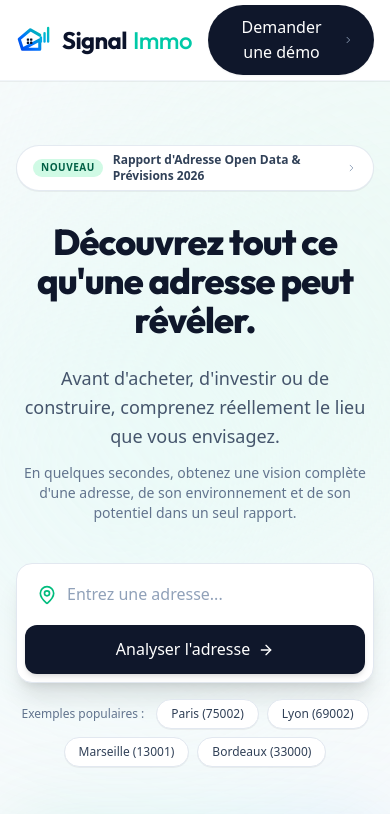
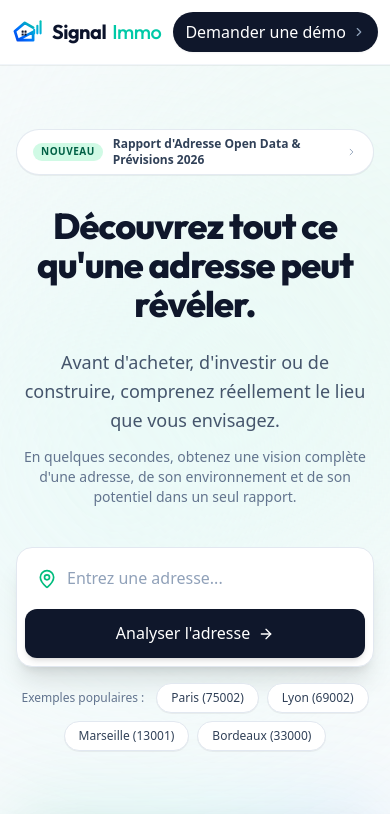
Before and after one commit to litimeo/Briquiii, a React (Vite) app: page / in a window 390 px wide. Shown: the top 814 px of the page. Built offline with nearby package versions, Linux system fonts and the light colour scheme.

Commit message:
style: optimize mobile layout for navigation and cards
Adjust padding, margins, and component sizing to improve responsiveness and touch targets on smaller screens.

```diff
--- a/src/App.tsx
+++ b/src/App.tsx
@@ -131,7 +131,7 @@ export default function App() {
           presetAddresses={PRESET_SAMPLE_ADDRESSES}
         />
       ) : (
-        <main className="max-w-7xl mx-auto px-4 sm:px-6 lg:px-8 pt-6 pb-20 space-y-8">
+        <main className="max-w-7xl mx-auto px-3 sm:px-6 lg:px-8 pt-4 sm:pt-6 pb-16 sm:pb-20 space-y-6 sm:space-y-8">
           {currentReport && (
             <>
               {/* Top Aggregated Address Summary Header Card */}
--- a/src/components/AddressHeaderCard.tsx
+++ b/src/components/AddressHeaderCard.tsx
@@ -244,32 +244,34 @@ export const AddressHeaderCard: React.FC<AddressHeaderCardProps> = ({ report, on
       </div>
 
       {/* Action Footer Buttons */}
-      <div className="flex items-center justify-between pt-4 border-t border-slate-200/80 gap-4 flex-wrap">
+      <div className="flex flex-col sm:flex-row items-stretch sm:items-center justify-between pt-4 border-t border-slate-200/80 gap-3 sm:gap-4">
         <button
           onClick={onOpenAiSynthesis}
-          className="btn-glow px-6 py-3.5 rounded-2xl text-xs sm:text-sm font-extrabold flex items-center gap-2.5 shadow-lg"
+          className="btn-glow w-full sm:w-auto px-5 sm:px-6 py-3 sm:py-3.5 rounded-2xl text-xs sm:text-sm font-extrabold flex items-center justify-center gap-2 sm:gap-2.5 shadow-lg"
         >
-          <Sparkles className="w-4 h-4 sm:w-5 sm:h-5 text-amber-200" />
+          <Sparkles className="w-4 h-4 sm:w-5 sm:h-5 text-amber-200 shrink-0" />
           <span>Lancer la Synthèse IA & Leviers de Négociation</span>
         </button>
 
-        <div className="flex items-center gap-3">
+        <div className="flex items-center gap-2 sm:gap-3 w-full sm:w-auto">
           {onResetAddress && (
             <button
               onClick={onResetAddress}
-              className="px-4.5 py-3 rounded-2xl bg-white hover:bg-slate-100 text-slate-800 text-xs sm:text-sm font-bold border border-slate-300/80 flex items-center gap-2 transition-colors shadow-2xs"
+              className="flex-1 sm:flex-initial px-3.5 sm:px-4.5 py-2.5 sm:py-3 rounded-2xl bg-white hover:bg-slate-100 text-slate-800 text-xs sm:text-sm font-bold border border-slate-300/80 flex items-center justify-center gap-1.5 sm:gap-2 transition-colors shadow-2xs whitespace-nowrap"
             >
-              <Search className="w-4 h-4 text-[#f56902]" />
-              <span>Changer d'adresse</span>
+              <Search className="w-4 h-4 text-[#f56902] shrink-0" />
+              <span className="hidden min-[380px]:inline">Changer d'adresse</span>
+              <span className="min-[380px]:hidden">Changer</span>
             </button>
           )}
 
           <button
             onClick={() => window.print()}
-            className="px-4.5 py-3 rounded-2xl bg-white hover:bg-slate-100 text-slate-800 text-xs sm:text-sm font-bold border border-slate-300/80 flex items-center gap-2 transition-colors shadow-2xs"
+            className="flex-1 sm:flex-initial px-3.5 sm:px-4.5 py-2.5 sm:py-3 rounded-2xl bg-white hover:bg-slate-100 text-slate-800 text-xs sm:text-sm font-bold border border-slate-300/80 flex items-center justify-center gap-1.5 sm:gap-2 transition-colors shadow-2xs whitespace-nowrap"
           >
-            <Printer className="w-4 h-4 text-slate-700" />
-            <span>Imprimer le Rapport</span>
+            <Printer className="w-4 h-4 text-slate-700 shrink-0" />
+            <span className="hidden min-[380px]:inline">Imprimer le Rapport</span>
+            <span className="min-[380px]:hidden">Imprimer</span>
           </button>
         </div>
       </div>
--- a/src/components/Logo.tsx
+++ b/src/components/Logo.tsx
@@ -17,10 +17,10 @@ export const Logo: React.FC<LogoProps> = ({
 
   // Sizing definitions
   const dimensions = {
-    sm: { iconWidth: 28, iconHeight: 28, text: 'text-lg', gap: 'gap-2' },
-    md: { iconWidth: 36, iconHeight: 36, text: 'text-2xl', gap: 'gap-2.5' },
-    lg: { iconWidth: 44, iconHeight: 44, text: 'text-3xl', gap: 'gap-3' },
-    xl: { iconWidth: 56, iconHeight: 56, text: 'text-4xl', gap: 'gap-3.5' },
+    sm: { iconWidth: 26, iconHeight: 26, text: 'text-base sm:text-lg', gap: 'gap-1.5 sm:gap-2' },
+    md: { iconWidth: 32, iconHeight: 32, text: 'text-xl sm:text-2xl', gap: 'gap-2 sm:gap-2.5' },
+    lg: { iconWidth: 40, iconHeight: 40, text: 'text-2xl sm:text-3xl', gap: 'gap-2.5 sm:gap-3' },
+    xl: { iconWidth: 50, iconHeight: 50, text: 'text-3xl sm:text-4xl', gap: 'gap-3 sm:gap-3.5' },
   }[size];
 
   // Unique ID generator for SVG Gradients so multiple logo instances don't clash
--- a/src/components/Navbar.tsx
+++ b/src/components/Navbar.tsx
@@ -82,13 +82,13 @@ export const Navbar: React.FC<NavbarProps> = ({
     <header className="sticky top-0 z-50 bg-white/95 backdrop-blur-md border-b border-slate-100 shadow-2xs transition-all">
 
       {/* Top Main Navigation Bar */}
-      <div className="max-w-7xl mx-auto px-4 sm:px-6 lg:px-8">
-        <div className="flex items-center justify-between h-20 gap-4">
+      <div className="max-w-7xl mx-auto px-3 sm:px-6 lg:px-8">
+        <div className="flex items-center justify-between h-16 sm:h-20 gap-2 sm:gap-4">
 
           {/* Predikt Brand Logo */}
           <button
             onClick={() => setActiveTab('search')}
-            className="flex items-center gap-3 text-left group focus:outline-none flex-shrink-0"
+            className="flex items-center gap-2 sm:gap-3 text-left group focus:outline-none shrink-0"
           >
             <Logo size="md" />
           </button>
@@ -104,9 +104,9 @@ export const Navbar: React.FC<NavbarProps> = ({
             </nav>
           ) : (
             /* BAN Address Search Input Header when Address is Selected */
-            <div ref={searchRef} className="relative flex-1 min-w-0 max-w-xl mx-2 sm:mx-0">
+            <div ref={searchRef} className="relative flex-1 min-w-0 max-w-xl mx-1 sm:mx-0">
               <div className="relative">
-                <Search className="w-4 h-4 text-slate-400 absolute left-3 sm:left-4 top-1/2 -translate-y-1/2 flex-shrink-0" />
+                <Search className="w-4 h-4 text-slate-400 absolute left-2.5 sm:left-4 top-1/2 -translate-y-1/2 shrink-0" />
                 <input
                   ref={inputRef}
                   type="text"
@@ -116,7 +116,7 @@ export const Navbar: React.FC<NavbarProps> = ({
                   onFocus={() => {
                     if (results.length > 0) setShowDropdown(true);
                   }}
-                  className="w-full bg-slate-50 text-slate-900 placeholder-slate-400 text-xs sm:text-sm pl-9 sm:pl-11 pr-8 sm:pr-16 py-2 sm:py-2.5 rounded-full border border-slate-200 focus:bg-white focus:outline-none focus:border-slate-800 focus:ring-2 focus:ring-slate-900/10 font-medium transition-all min-w-0"
+                  className="w-full bg-slate-50 text-slate-900 placeholder-slate-400 text-xs sm:text-sm pl-8 sm:pl-11 pr-7 sm:pr-16 py-1.5 sm:py-2.5 rounded-full border border-slate-200 focus:bg-white focus:outline-none focus:border-slate-800 focus:ring-2 focus:ring-slate-900/10 font-medium transition-all min-w-0"
                 />
 
                 <div className="absolute right-3 top-1/2 -translate-y-1/2 hidden sm:flex items-center gap-0.5 px-2 py-0.5 rounded-md bg-slate-200/60 border border-slate-300/60 text-[10px] font-mono font-bold text-slate-600 pointer-events-none">
@@ -125,7 +125,7 @@ export const Navbar: React.FC<NavbarProps> = ({
                 </div>
 
                 {isLoading && (
-                  <div className="absolute right-2.5 sm:right-12 top-1/2 -translate-y-1/2 text-emerald-600">
+                  <div className="absolute right-2 sm:right-12 top-1/2 -translate-y-1/2 text-emerald-600">
                     <Loader2 className="w-4 h-4 animate-spin" />
                   </div>
                 )}
@@ -150,7 +150,7 @@ export const Navbar: React.FC<NavbarProps> = ({
                       }}
                       className="w-full p-3 text-left hover:bg-slate-50 transition-colors flex items-start gap-3 group"
                     >
-                      <MapPin className="w-4 h-4 text-emerald-500 mt-0.5 flex-shrink-0" />
+                      <MapPin className="w-4 h-4 text-emerald-500 mt-0.5 shrink-0" />
                       <div>
                         <div className="text-xs sm:text-sm font-bold text-slate-900">{item.label}</div>
                         <div className="text-xs text-slate-500 mt-0.5">{item.context}</div>
@@ -163,35 +163,36 @@ export const Navbar: React.FC<NavbarProps> = ({
           )}
 
           {/* Right Header Actions */}
-          <div className="flex items-center gap-3">
+          <div className="flex items-center gap-2 sm:gap-3 shrink-0">
             {selectedAddress ? (
-              <div className="flex items-center gap-2">
+              <div className="flex items-center gap-1.5 sm:gap-2 shrink-0">
                 <button
                   onClick={() => setActiveTab('compare')}
-                  className={`px-3.5 py-2 rounded-full text-xs font-bold transition-all flex items-center gap-1.5 border ${
+                  className={`px-2.5 sm:px-3.5 py-1.5 sm:py-2 rounded-full text-[11px] sm:text-xs font-bold transition-all flex items-center gap-1 sm:gap-1.5 border shrink-0 whitespace-nowrap ${
                     activeTab === 'compare'
                       ? 'bg-slate-900 text-white border-slate-900'
                       : 'bg-white hover:bg-slate-50 text-slate-700 border-slate-200'
                   }`}
                 >
-                  <ArrowRightLeft className="w-3.5 h-3.5" />
+                  <ArrowRightLeft className="w-3.5 h-3.5 shrink-0" />
                   <span className="hidden sm:inline">Comparer</span>
                 </button>
 
                 <button
                   onClick={() => setActiveTab('ai-synthesis')}
-                  className={`px-3.5 py-2 rounded-full text-xs font-bold transition-all flex items-center gap-1.5 border ${
+                  className={`px-2.5 sm:px-3.5 py-1.5 sm:py-2 rounded-full text-[11px] sm:text-xs font-bold transition-all flex items-center gap-1 sm:gap-1.5 border shrink-0 whitespace-nowrap ${
                     activeTab === 'ai-synthesis'
                       ? 'bg-emerald-600 text-white border-emerald-600'
                       : 'bg-emerald-50 hover:bg-emerald-100 text-emerald-800 border-emerald-200'
                   }`}
                 >
-                  <Sparkles className="w-3.5 h-3.5 text-emerald-600" />
-                  <span>Rapport AI</span>
+                  <Sparkles className="w-3.5 h-3.5 text-emerald-600 shrink-0" />
+                  <span className="hidden min-[380px]:inline">Rapport AI</span>
+                  <span className="min-[380px]:hidden">AI</span>
                 </button>
               </div>
             ) : (
-              <div className="flex items-center gap-3">
+              <div className="flex items-center gap-2 sm:gap-3 shrink-0">
                 <button className="hidden sm:inline-block text-sm font-medium text-slate-700 hover:text-slate-950 transition-colors px-3 py-2">
                   Se connecter
                 </button>
@@ -202,10 +203,11 @@ export const Navbar: React.FC<NavbarProps> = ({
                     const searchEl = document.getElementById('hero-search-input');
                     if (searchEl) searchEl.focus();
                   }}
-                  className="bg-slate-900 hover:bg-slate-800 text-white text-xs sm:text-sm font-semibold px-5 py-2.5 rounded-full transition-all duration-200 shadow-xs flex items-center gap-2 group cursor-pointer"
+                  className="bg-slate-900 hover:bg-slate-800 text-white text-xs sm:text-sm font-semibold px-3 sm:px-5 py-2 sm:py-2.5 rounded-full transition-all duration-200 shadow-xs flex items-center gap-1.5 sm:gap-2 group cursor-pointer shrink-0 whitespace-nowrap"
                 >
-                  <span>Demander une démo</span>
-                  <ChevronRight className="w-4 h-4 text-slate-400 group-hover:translate-x-0.5 transition-transform" />
+                  <span className="hidden min-[380px]:inline">Demander une démo</span>
+                  <span className="min-[380px]:hidden">Démo</span>
+                  <ChevronRight className="w-3.5 h-3.5 sm:w-4 sm:h-4 text-slate-400 group-hover:translate-x-0.5 transition-transform shrink-0" />
                 </button>
               </div>
             )}
```
